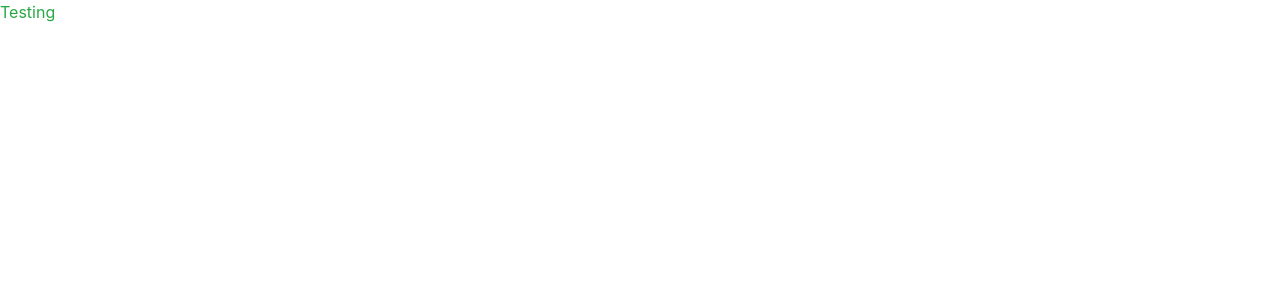
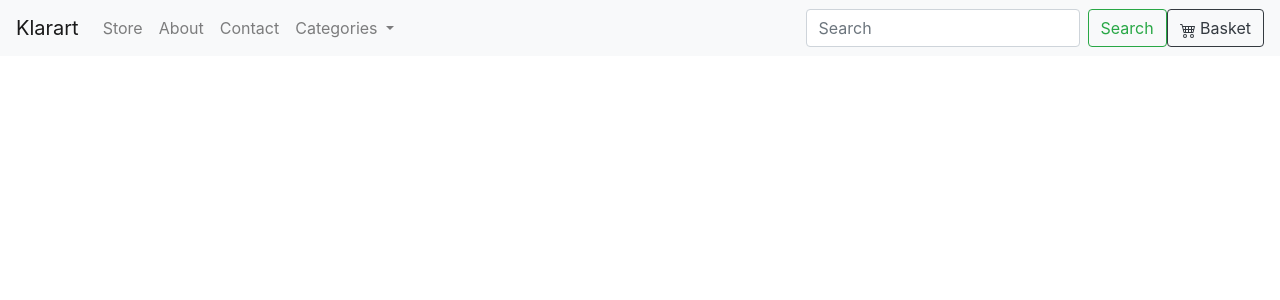
Before and after one commit to Benjamin-Joe/klara-art, a Django app: page / in a window 1280 px wide. Before the commit the part shown is almost empty. Shown: the top 300 px of the page. Run offline with Django 3.2, Linux system fonts and the light colour scheme; some libraries are stand-ins or nearby versions.

Commit message:
Add bootstrap header, move header from home.html to base.html

```diff
--- a/home/templates/home/home.html
+++ b/home/templates/home/home.html
@@ -3,5 +3,4 @@
 
 {% block content %}
 
-<p class="text-success">Testing</p>
 {% endblock %}
--- a/templates/base.html
+++ b/templates/base.html
@@ -23,7 +23,50 @@
     <title>Klarart {% block title %}{% endblock %}</title>
   </head>
   <body>
-      <header class="container-fluid fixed-top"></header>
+      <header class="fixed-top">
+        <nav class="navbar navbar-expand-lg navbar-light bg-light">
+          <a class="navbar-brand" href="{% url 'home' %}">Klarart</a>
+          <button class="navbar-toggler" type="button" data-toggle="collapse" data-target="#navbarSupportedContent" aria-controls="navbarSupportedContent" aria-expanded="false" aria-label="Toggle navigation">
+            <span class="navbar-toggler-icon"></span>
+          </button>
+
+          <div class="collapse navbar-collapse" id="navbarSupportedContent">
+            <ul class="navbar-nav mr-auto">
+              <li class="nav-item">
+                <a class="nav-link" href="#">Store</a>
+              </li>
+              <li class="nav-item">
+                  <a class="nav-link" href="#">About</a>
+              </li>
+              <li class="nav-item">
+                  <a class="nav-link" href="#">Contact</a>
+              </li>
+              <li class="nav-item dropdown">
+                <a class="nav-link dropdown-toggle" href="#" id="navbarDropdown" role="button" data-toggle="dropdown" aria-haspopup="true" aria-expanded="false">
+                  Categories
+                </a>
+                <div class="dropdown-menu" aria-labelledby="navbarDropdown">
+                  <a class="dropdown-item" href="#">Action</a>
+                  <a class="dropdown-item" href="#">Another action</a>
+                  <div class="dropdown-divider"></div>
+                  <a class="dropdown-item" href="#">Something else here</a>
+                </div>
+              </li>
+            </ul>
+            <form class="form-inline my-2 my-lg-0">
+              <input class="form-control mr-sm-2" type="search" placeholder="Search" aria-label="Search">
+              <button class="btn btn-outline-success my-2 my-sm-0" type="submit">Search</button>
+            </form>
+
+          </div>
+          <a href="#" class="btn btn-outline-dark" type="button" role="button">
+              <svg xmlns="http://www.w3.org/2000/svg" width="16" height="16" fill="currentColor" class="bi bi-cart4" viewBox="0 0 16 16">
+                  <path d="M0 2.5A.5.5 0 0 1 .5 2H2a.5.5 0 0 1 .485.379L2.89 4H14.5a.5.5 0 0 1 .485.621l-1.5 6A.5.5 0 0 1 13 11H4a.5.5 0 0 1-.485-.379L1.61 3H.5a.5.5 0 0 1-.5-.5zM3.14 5l.5 2H5V5H3.14zM6 5v2h2V5H6zm3 0v2h2V5H9zm3 0v2h1.36l.5-2H12zm1.11 3H12v2h.61l.5-2zM11 8H9v2h2V8zM8 8H6v2h2V8zM5 8H3.89l.5 2H5V8zm0 5a1 1 0 1 0 0 2 1 1 0 0 0 0-2zm-2 1a2 2 0 1 1 4 0 2 2 0 0 1-4 0zm9-1a1 1 0 1 0 0 2 1 1 0 0 0 0-2zm-2 1a2 2 0 1 1 4 0 2 2 0 0 1-4 0z"/>
+                </svg>
+                Basket
+            </a>
+        </nav>
+      </header>
 
       {% if messages %}
         <div class="message-container"></div>
```
